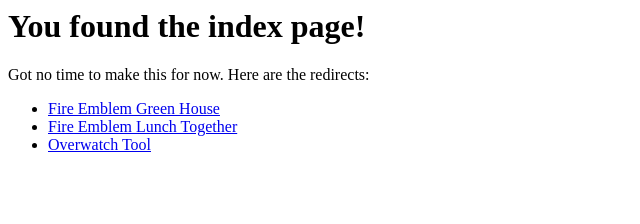
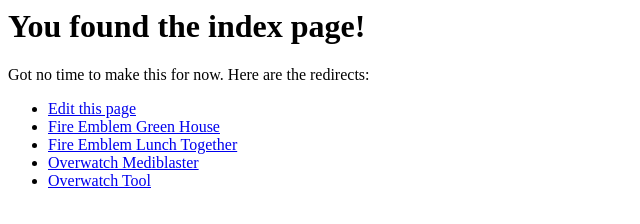
Before and after one commit to zero41120/zero41120.github.io, a plain HTML site: page index.html in a window 1280 px wide. Shown: the whole page, without its empty margins (0-640 px from the left). Drawn offline with Linux system fonts and the light colour scheme.

Commit message:
Add link to Overwatch Mediblaster in index.html

```diff
--- a/index.html
+++ b/index.html
@@ -7,8 +7,10 @@
     <h1>You found the index page!</h1>
     <p>Got no time to make this for now. Here are the redirects:</p>
     <ul>
+      <li><a href="https://github.com/zero41120/zero41120.github.io/edit/main/index.html">Edit this page</a></li>
       <li><a href="/FireEmblemGreenHouse">Fire Emblem Green House</a></li>
       <li><a href="/FireEmblemThreeHouseTools">Fire Emblem Lunch Together</a></li>
+      <li><a href="https://zero41120.github.io/mediblaster/">Overwatch Mediblaster</a></li>
       <li><a href="https://zero41120.github.io/overwatch_tool/">Overwatch Tool</a></li>
     </ul>
   </body>
```
